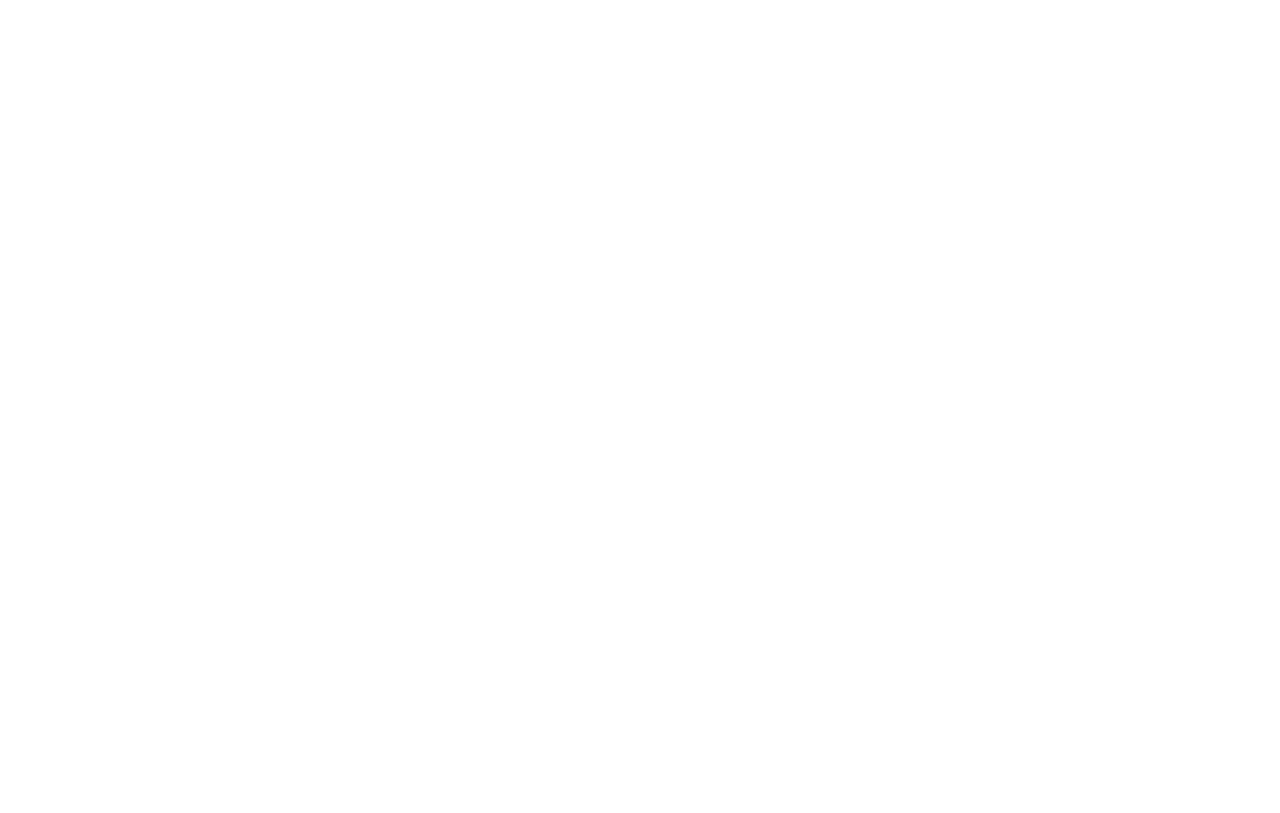
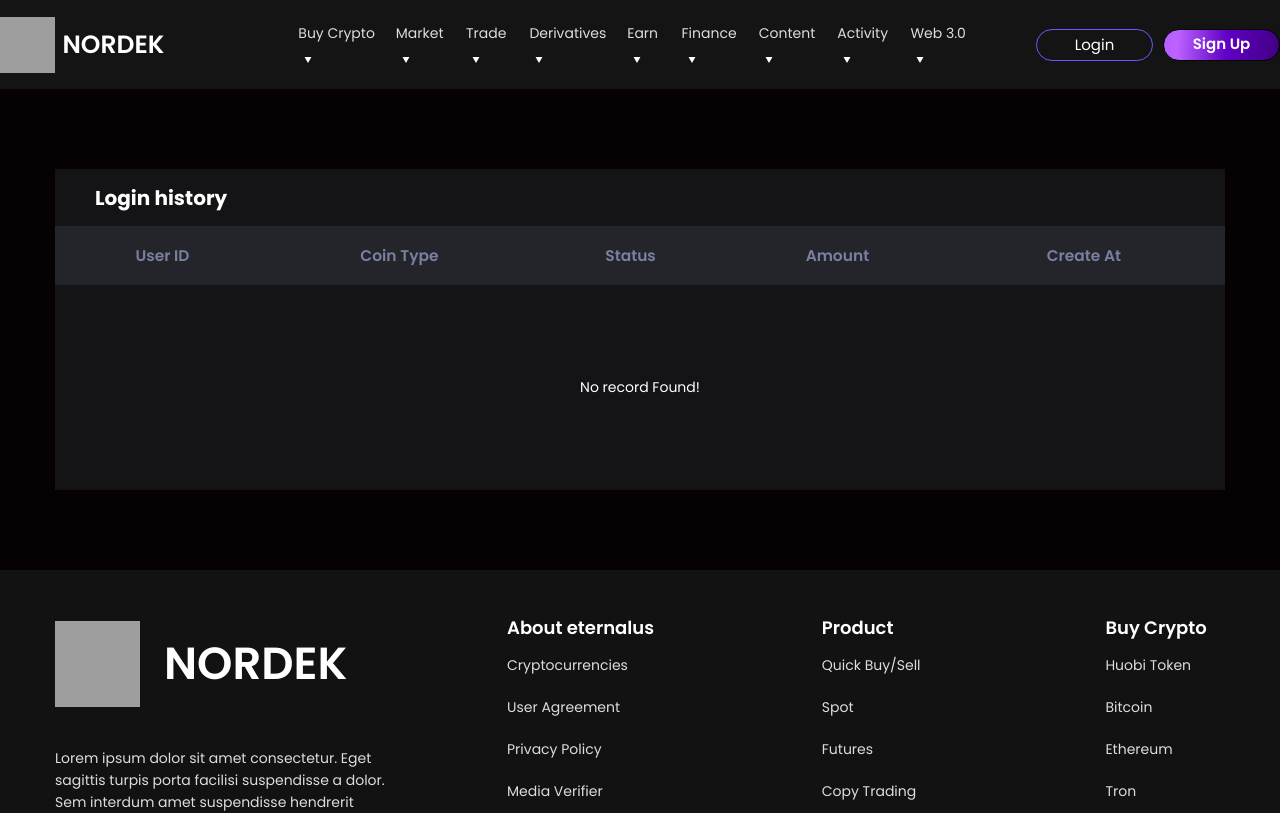
Before and after one commit to amrat98/ce-react, a React (Create React App) app: page /login-history in a window 1280 px wide. Before the commit this address had no page. Shown: the top 813 px of the page. Built offline with nearby package versions, Linux system fonts and the light colour scheme; grey boxes are pictures that could not be loaded.

Commit message:
Login-History-Ui

```diff
--- a/src/App.js
+++ b/src/App.js
@@ -11,7 +11,9 @@
 import { Kyc } from "./pages/profile/kyc/Kyc";
 import { Profile } from "./pages/profile/Profile";
 import { TransferHistory } from "./pages/profile/transfer-history/TransferHistory";
+import { LoginHistory } from "./pages/profile/login-history/LoginHistory";
 import "./App.css";
+import { Notification } from "./pages/profile/notification/Notification";
 function App() {
   return (
     <>
@@ -29,6 +31,8 @@
           <Route path="/kyc" element={<Kyc />}></Route>
           <Route path="/profile" element={<Profile />}></Route>
           <Route path="/transfer-history" element={<TransferHistory />}></Route>
+          <Route path="/login-history" element={<LoginHistory />}></Route>
+          <Route path="/notification" element={<Notification/>}></Route>
         </Routes>
       </BrowserRouter>
     </>
--- /dev/null
+++ b/src/pages/profile/login-history/LoginHistory.js
@@ -0,0 +1,24 @@
+import { Template } from "../../../components/template/Template";
+import { Table } from "../../../components/table/CommonTable";
+import { ProfileTitle } from "../ProfileTitile";
+import { Header } from "../../../components/header/Header";
+import { Footer } from "../../../components/footer/Footer";
+const TableHead = ["User ID", "Coin Type", "Status", "Amount", "Create At"];
+export const LoginHistory = () => {
+  return (
+    <>
+      <Header />
+      <div className="Transfer-History-Parent">
+        <div className="container">
+          <Template>
+            <ProfileTitle>
+              <span>Login history </span>
+            </ProfileTitle>
+            <Table head={TableHead} />
+          </Template>
+        </div>
+      </div>
+      <Footer />
+    </>
+  );
+};
--- /dev/null
+++ b/src/pages/profile/notification/Notification.js
@@ -0,0 +1,26 @@
+import { Template } from "../../../components/template/Template";
+import { ProfileTitle } from "../ProfileTitile";
+import { Header } from "../../../components/header/Header";
+import { Footer } from "../../../components/footer/Footer";
+import { Button } from "../../../components/button/Button";
+import { NoData } from "../../../components/nodata/NoData";
+
+export const Notification = () => {
+  return (
+    <>
+      <Header />
+      <div className="Transfer-History-Parent">
+        <div className="container">
+          <Template>
+            <ProfileTitle>
+              <span>Login history </span>
+              <Button ClASSS={"black"} style={{maxWidth: "184.286px"}}>Clear Notification</Button>
+            </ProfileTitle>
+            <NoData label={"No record Found!"} />
+          </Template>
+        </div>
+      </div>
+      <Footer />
+    </>
+  );
+};
```
Also changed, not shown: src/pages/profile/notification/Notification.css (added).
